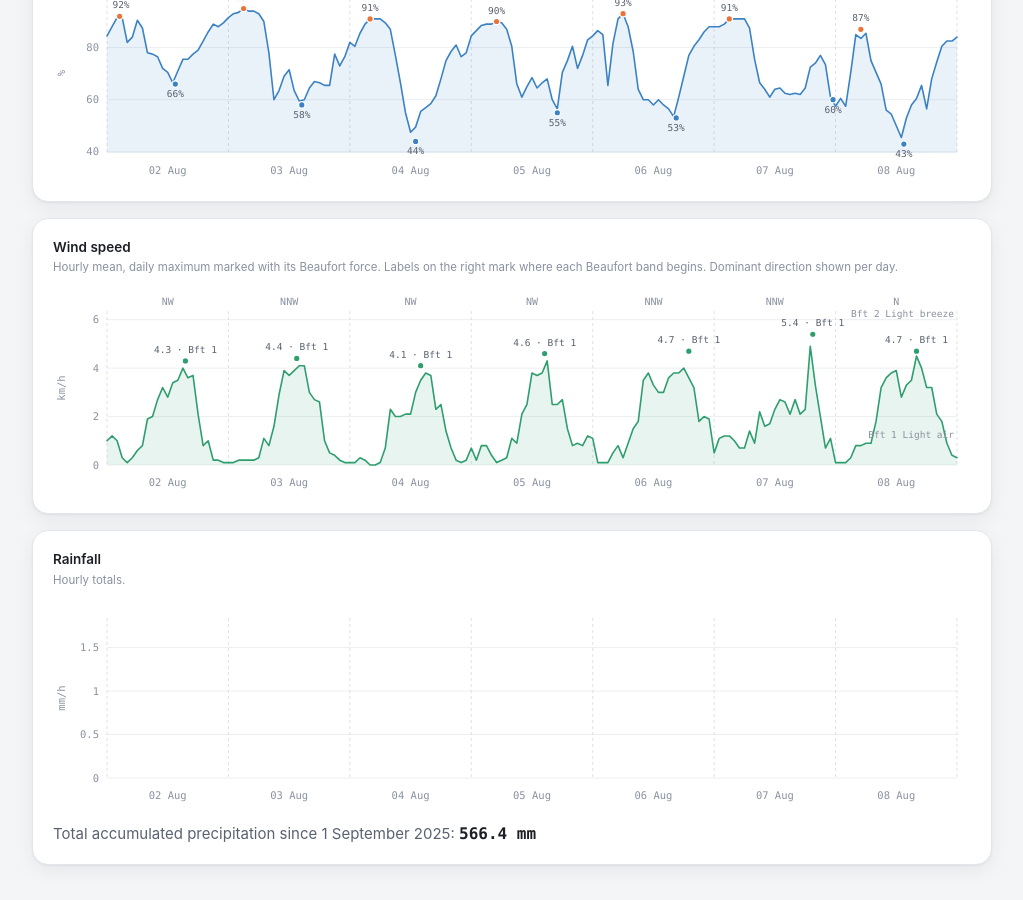
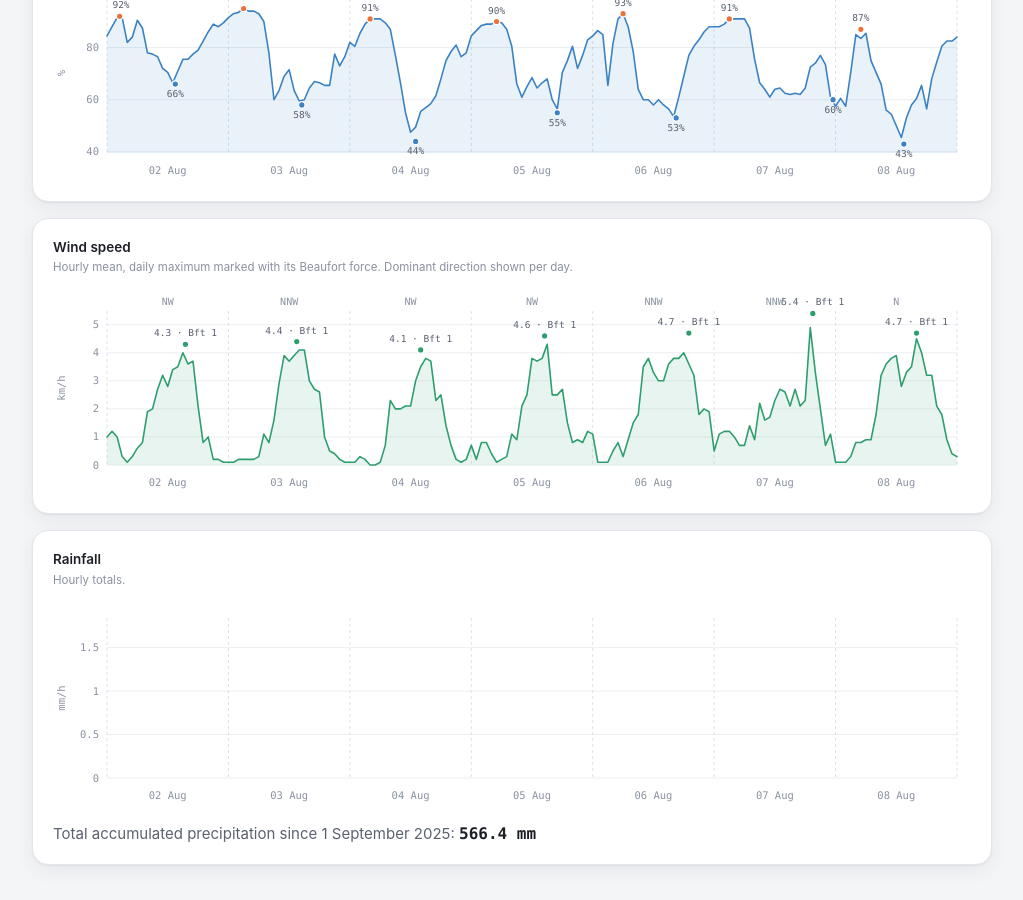
Before and after one commit to ryanvella9/ryanvella9.github.io, a Jekyll site: the page built from _pages/environmental-monitoring.html, in a window 1280 px wide and 900 px high, scrolled down 912 px. Shown: the whole window, without its empty margins (128-1151 px from the left). Built offline with Jekyll 4.4.1, drawn with Linux system fonts in a browser that asks for light colours; part of the change alters nothing that is shown.

Commit message:
Drop Beaufort margin labels from the wind chart

```diff
--- a/_pages/environmental-monitoring.html
+++ b/_pages/environmental-monitoring.html
@@ -223,7 +223,7 @@ footer a{color:var(--ink-2)}
     <div class="shead"><h2>Weather · Froggit WH3000</h2><span class="meta" id="meta-weather"></span></div>
     <div class="card board"><h3>Temperature</h3><p class="cap">Hourly mean, with daily maximum and minimum marked.</p><div class="plot" id="p-temp"></div></div>
     <div class="card board"><h3>Relative humidity</h3><p class="cap">Hourly mean, with daily maximum and minimum marked.</p><div class="plot" id="p-rh"></div></div>
-    <div class="card board"><h3>Wind speed</h3><p class="cap">Hourly mean, daily maximum marked with its Beaufort force. Labels on the right mark where each Beaufort band begins. Dominant direction shown per day.</p><div class="plot" id="p-wind"></div></div>
+    <div class="card board"><h3>Wind speed</h3><p class="cap">Hourly mean, daily maximum marked with its Beaufort force. Dominant direction shown per day.</p><div class="plot" id="p-wind"></div></div>
     <div class="card board"><h3>Rainfall</h3><p class="cap">Hourly totals.</p><div class="plot" id="p-rain"></div><p class="accum" id="cap-rain"></p></div>
   </section>
 
@@ -538,19 +538,6 @@ function makePlot(host, opts){
       "font-size": 9.5 });
     tx.setAttribute("class", "mono");
     tx.textContent = label;
-    api.add(tx);
-  };
-  /* Marks a value on the right margin with a label and no rule. Ruled lines
-     across the plot competed with the data for attention; the height of the
-     label alone is enough to read the trace against. Skipped silently when the
-     value is outside the visible range, so a caller can offer a whole scale and
-     only the part that applies gets drawn. */
-  api.levelLabel = (v, text) => {
-    if (!isNum(v) || v <= lo || v >= hi || !text) return;
-    const tx = el("text", { x: pad.l + iw - 3, y: Y(v) - 3, "text-anchor": "end",
-      fill: css("--ink-3"), "font-size": 9.5 });
-    tx.setAttribute("class", "mono");
-    tx.textContent = text;
     api.add(tx);
   };
   api.topLabel = (t, text) => {
@@ -969,28 +956,12 @@ function drawWeather(){
       if (isNum(d.rhmin)) p.marker(d.rhmin_t, d.rhmin, css("--c-cold"), Math.round(d.rhmin) + "%", true);
     }}});
 
-  /* wind + dominant direction, against the Beaufort scale */
-  //
-  // The y-axis is stretched to the first Beaufort boundary above the week's
-  // peak. Two reasons: there is then always a band edge visible to read the
-  // trace against, and a calm week stops being autoscaled until a 5 km/h
-  // breeze fills the panel and looks like weather. Where the wind does get up,
-  // this changes nothing — the boundary is already inside the range.
-  const windMax = Math.max(0, ...zip(h.t, h.wind).map(x => x[1]).filter(isNum),
-                           ...w.daily.map(d => d.wmax).filter(isNum));
-  const nextBft = (BEAUFORT.find(b => b[0] > windMax) || [])[0];
+  /* wind + dominant direction. Beaufort appears only on the daily maxima —
+     margin labels and boundary rules both crowded a chart whose whole range
+     usually sits inside one or two forces. */
   chartSimple("#p-wind", { src: zip(h.t, h.wind), colour: css("--c-wind"),
     name: "Wind", unit: "km/h", yLabel: "km/h", yMin: 0, pad: { t: 26 },
-    yMax: isNum(nextBft) ? nextBft * 1.06 : null,
     after: p => {
-      /* Beaufort boundaries, labelled on the right margin. The whole scale is
-         offered and levelLabel() draws only what falls inside the plot, so a
-         calm week shows forces 1-2 and a gale week extends itself without any
-         code change. Each label sits at the force's lower bound and is named
-         for the band above it, which is how the scale is defined. */
-      for (let f = 1; f < BEAUFORT.length; f++)
-        p.levelLabel(BEAUFORT[f - 1][0], `Bft ${f} ${BEAUFORT[f][1]}`);
-
       for (const d of w.daily){
         if (isNum(d.wmax)){
           const bf = beaufort(d.wmax);
```
